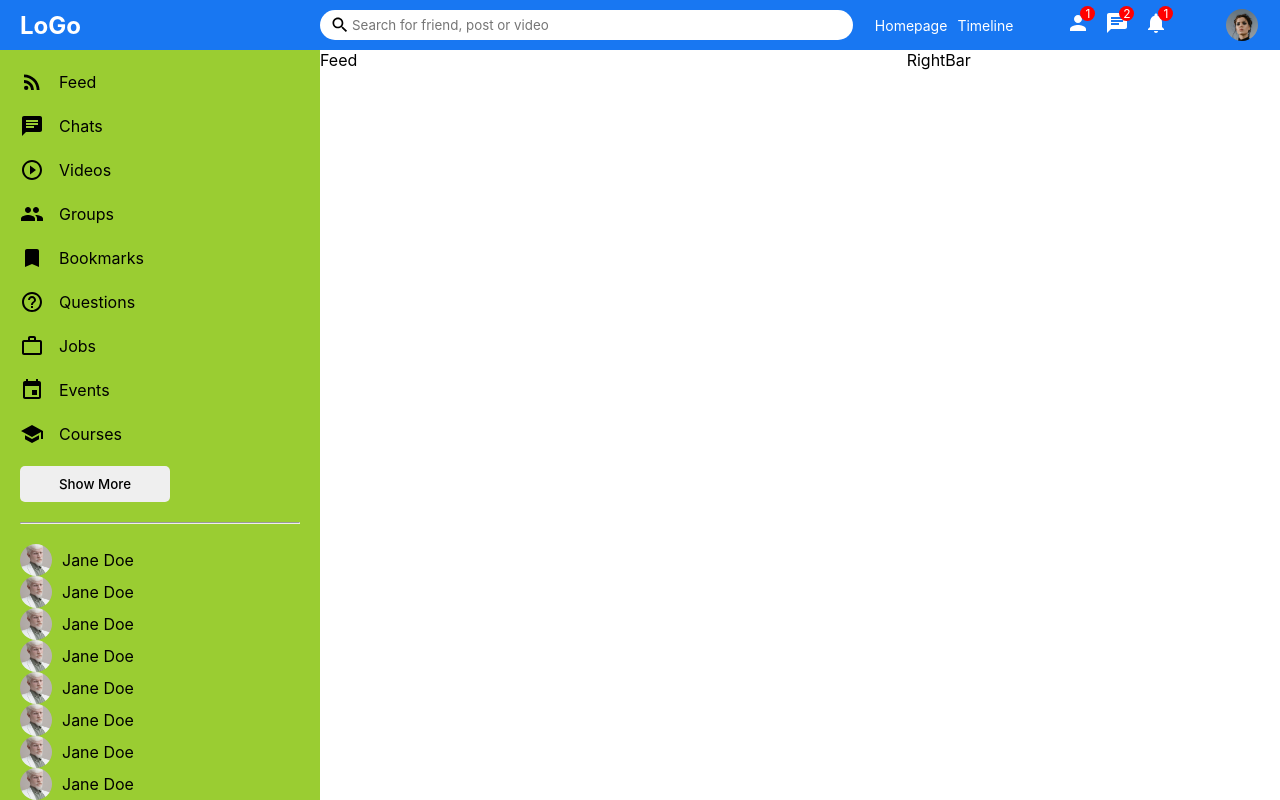
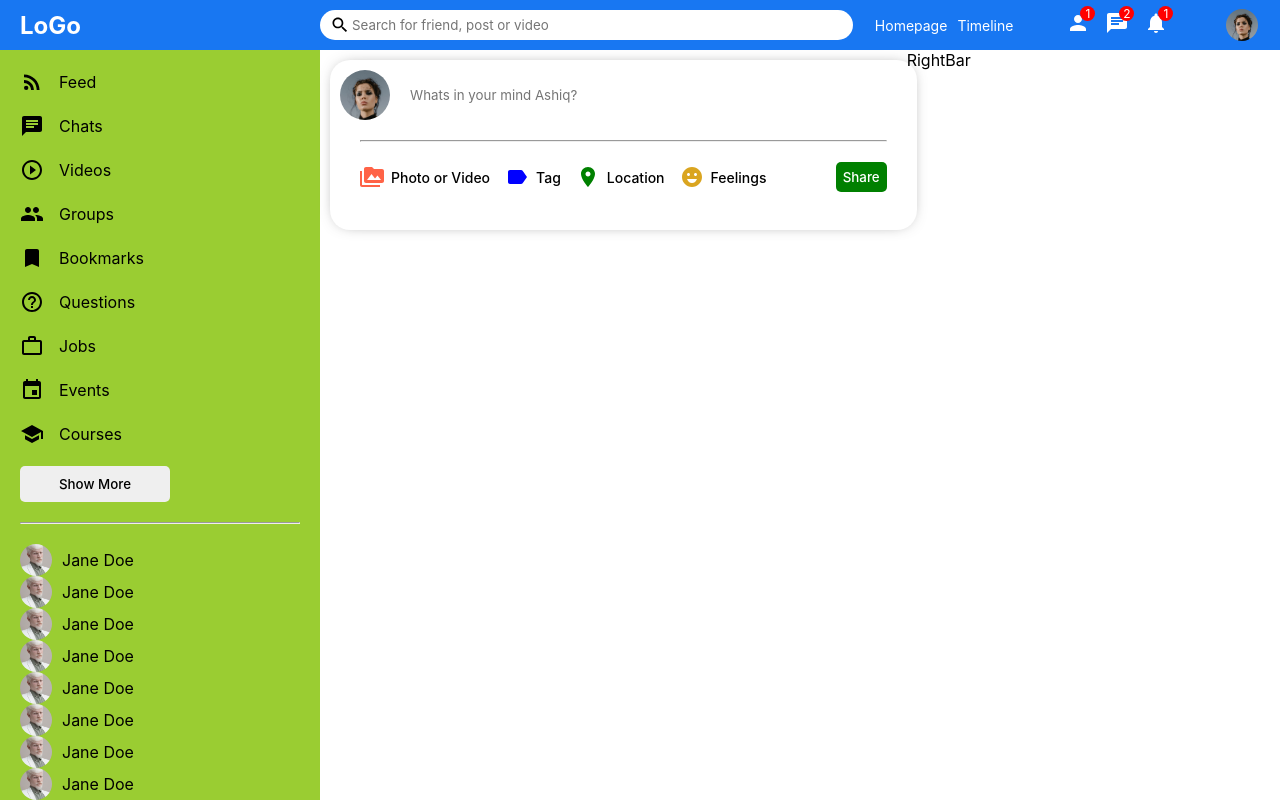
Before and after one commit to ashiqur-russel/React-Social-Media-App, a React (Create React App) app in the folder client/: page / in a window 1280 px wide. Built offline with nearby package versions, Linux system fonts and the light colour scheme.

Commit message:
Share status input component

```diff
--- a/client/src/components/feed/Feed.js
+++ b/client/src/components/feed/Feed.js
@@ -1,10 +1,15 @@
 import React from 'react';
 import "./feed.css";
+
+import Share from '../share/Share';
 
 export default function Feed() {
     return (
         <div className='feed'>
-            Feed
+            <div className="feedWrapper">
+                <Share />
+
+            </div>
         </div>
     );
 }
--- a/client/src/components/feed/feed.css
+++ b/client/src/components/feed/feed.css
@@ -1,3 +1,8 @@
 .feed{
     flex: 5.5;
 }
+
+.feedWrapper{
+    padding: 30;
+
+}
--- /dev/null
+++ b/client/src/components/share/Share.js
@@ -0,0 +1,42 @@
+import React from 'react';
+import "./share.css";
+
+import PermMediaIcon from '@mui/icons-material/PermMedia';
+import LabelIcon from '@mui/icons-material/Label';
+import RoomIcon from '@mui/icons-material/Room';
+import EmojiEmotionsIcon from '@mui/icons-material/EmojiEmotions';
+
+export default function Share() {
+    return (
+        <div className='share'>
+            <div className="shareWrapper">
+                <div className="shareTop">
+                    <img className='shareProfileImg' src='/assets/person/1.jpeg' alt="" />
+                    <input type="text" placeholder='Whats in your mind Ashiq?' className='shareInput' ></input>
+                </div>
+                <hr className='shareHr' />
+                <div className="shareBottom">
+                    <div className="shareOptions">
+                        <div className="shareOption">
+                            <PermMediaIcon htmlColor='tomato' className='shareIcon' />
+                            <span className="shareOptiontext">Photo or Video</span>
+                        </div>
+                        <div className="shareOption">
+                            <LabelIcon htmlColor='blue' className='shareIcon' />
+                            <span className="shareOptiontext">Tag</span>
+                        </div>
+                        <div className="shareOption">
+                            <RoomIcon htmlColor='green' className='shareIcon' />
+                            <span className="shareOptiontext">Location</span>
+                        </div>
+                        <div className="shareOption">
+                            <EmojiEmotionsIcon htmlColor='goldenrod' className='shareIcon' />
+                            <span className="shareOptiontext">Feelings</span>
+                        </div>
+                    </div>
+                    <button className='shareButton'>Share</button>
+                </div>
+            </div>
+        </div>
+    )
+}
--- /dev/null
+++ b/client/src/components/share/share.css
@@ -0,0 +1,81 @@
+.share{
+    width: 100%;
+    height: 170px;
+    border-radius: 20px;
+    margin: 10px;
+-webkit-box-shadow: 0px 0px 16px -8px rgba(0, 0, 0, 0.68);
+  box-shadow: 0px 0px 16px -8px rgba(0, 0, 0, 0.68);
+}
+
+.shareWrapper{
+    padding: 10px;
+}
+
+
+.shareTop{
+    display: flex;
+    align-items: center;
+}
+.shareProfileImg{
+    width: 50px;
+     height: 50px;
+     border-radius: 50%;
+     object-fit: cover;
+     margin-right: 10px;
+}
+
+.shareInput{
+    border: none;
+    width: 80%;
+    padding: 10px;
+
+}
+
+.shareInput:focus{
+  outline: none;
+}
+.shareHr{
+    margin: 20px;
+}
+
+.shareBottom{
+
+    display: flex;
+    align-items: center;
+    justify-content: space-between;
+}
+
+.shareOptions{
+    display: flex;
+    margin-left: 20px;
+}
+
+.shareOption{
+    display: flex;
+    align-items: center;
+    margin-right: 15px;
+    cursor: pointer;
+}
+
+.shareIcon{
+    font-size: 18px;
+    margin-right:3px;
+}
+
+
+.shareOptiontext{
+    margin-left: 4px;
+    font-size: 14px;
+    font-weight: 500;
+}
+
+.shareButton{
+    border: none;
+    padding: 7px;
+    border-radius: 5px;
+    background-color: green;
+    font-weight: 500;
+margin-right: 20px;
+cursor: pointer;
+color: white;
+}
```
Also changed, not shown: client/src/components/post/Post.js (added, +11 -0 lines), client/src/components/post/post.css (added).
